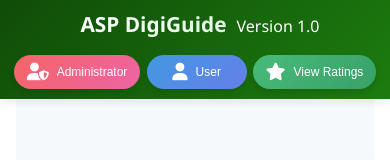
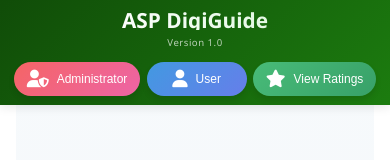
Before and after one commit to yzma-er/my-app, a React (Create React App) app: page / in a window 390 px wide. Shown: the top 160 px of the page. Built offline with nearby package versions, Linux system fonts and the light colour scheme; no server answers.

Commit message:
Update RoleSelectionPage.css

```diff
--- a/src/pages/RoleSelectionPage.css
+++ b/src/pages/RoleSelectionPage.css
@@ -43,7 +43,15 @@
 
 .role-navbar-left {
   display: flex;
-  align-items: center;
+  flex-direction: column;
+  align-items: flex-start;
+  gap: 2px; /* Space between logo and version */
+}
+.navbar-version {
+  font-size: 0.7rem;
+  color: rgba(255, 255, 255, 0.7);
+  font-weight: 500;
+  letter-spacing: 0.5px;
 }
 
 .role-navbar-logo {
@@ -54,6 +62,7 @@
   -webkit-background-clip: text;
   -webkit-text-fill-color: transparent;
   background-clip: text;
+  line-height: 1;
 }
 
 .role-navbar-buttons {
@@ -770,6 +779,19 @@
     flex-wrap: wrap;
     gap: 0.5rem;
   }
+  .role-navbar-left {
+    align-items: center;
+    text-align: center;
+    gap: 1px;
+  }
+
+  .navbar-version {
+    font-size: 0.65rem;
+  }
+
+  .role-navbar-logo {
+    font-size: 1.3rem;
+  }
 
   .role-navbar-btn {
     padding: 0.6rem 1rem;
@@ -896,6 +918,13 @@
     flex-wrap: wrap;
     justify-content: center;
     gap: 0.4rem;
+  }
+  .navbar-version {
+    font-size: 0.6rem;
+  }
+
+  .role-navbar-logo {
+    font-size: 1.2rem;
   }
 
   .role-navbar-btn {
```
